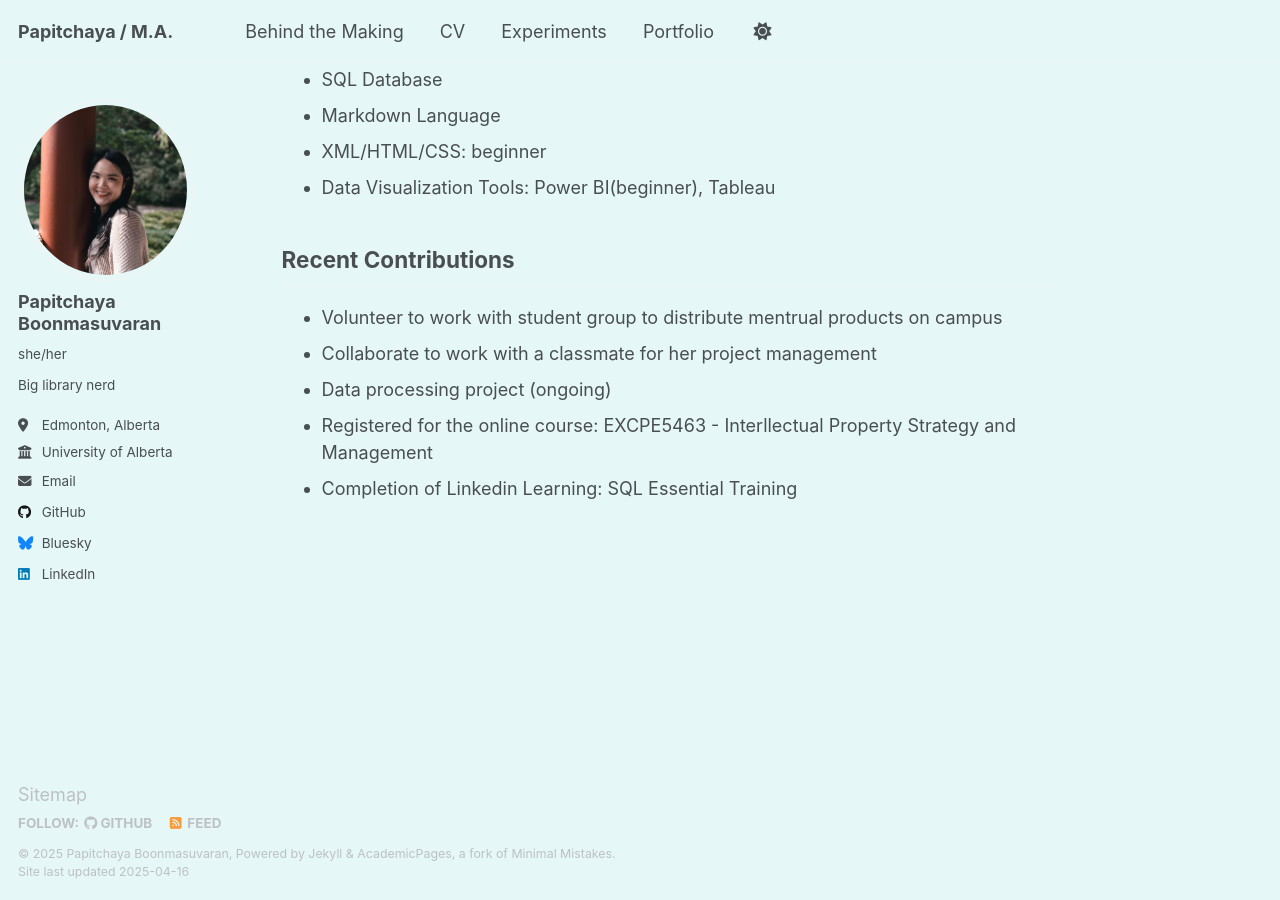
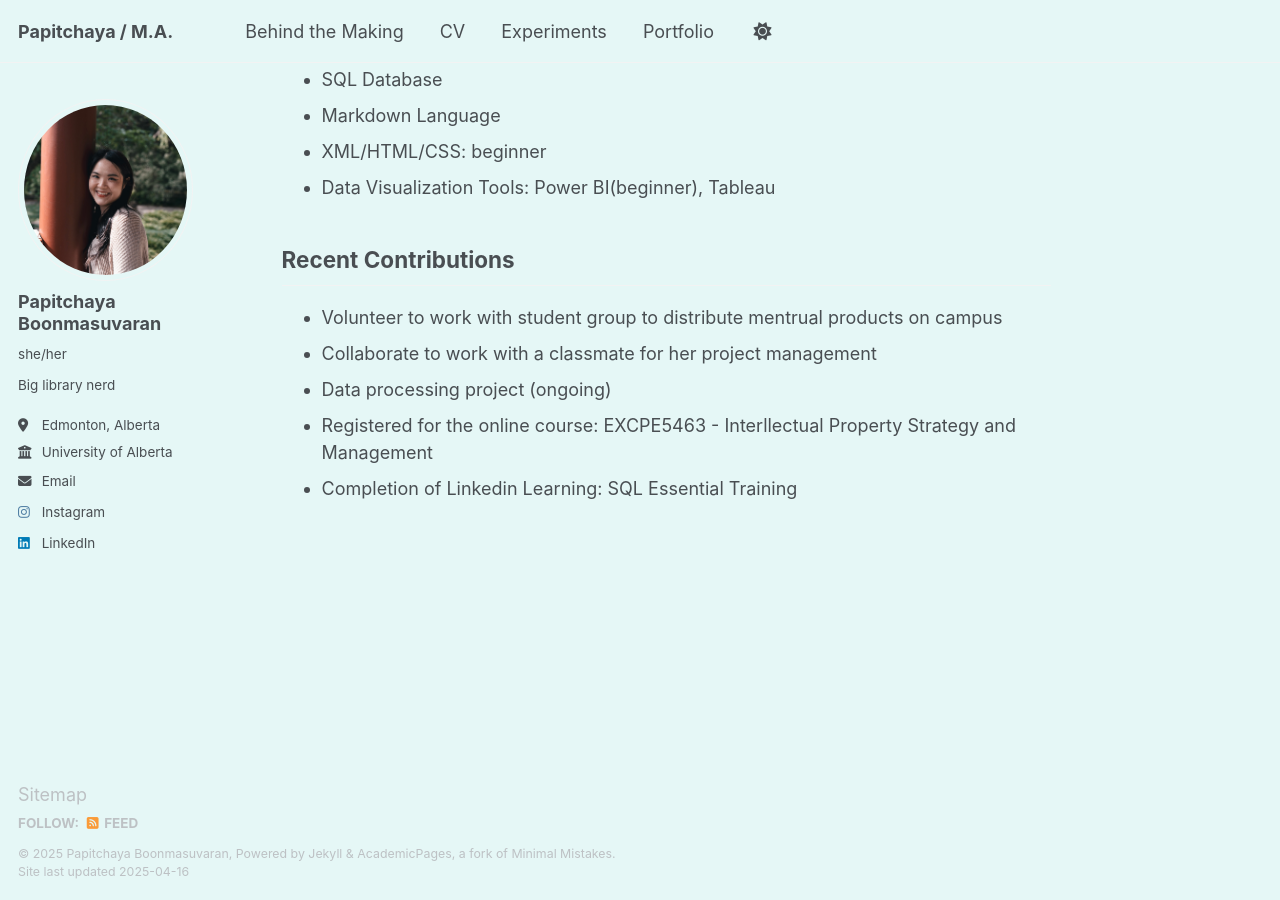
Before and after one commit to 4thpapitch/thedigitalme, a Jekyll site: the page built from _pages/about.md, in a window 1280 px wide and 900 px high, scrolled down 2107 px. Built offline with Jekyll 4.4.1, drawn with Linux system fonts in a browser that asks for light colours; part of the change alters nothing that is shown.

Commit message:
Update _config.yml

```diff
--- a/_config.yml
+++ b/_config.yml
@@ -45,19 +45,19 @@ author:
   bitbucket        : # Username - Update with your username on the site
   codepen          : # Username
   dribbble         : # Username
-  github           : "academicpages"
+  github           : # Username
   kaggle           : # Username
   stackoverflow    : # User number or user number and name (i.e., use "1" or "1/jeff-atwood")
 
   # Social media
-  bluesky          : "avocadoloveryes" # Replace this with you Bluesky username
+  bluesky          : # Replace this with you Bluesky username
   facebook         : # Username
   flickr           : # Username
   foursquare       : # Username
   goodreads        : # Username
   google_plus      : # Username
   keybase          : # Username
-  instagram        : # Username
+  instagram        : "_ffourthpp"
   lastfm           : # Username
   linkedin         : "https://www.linkedin.com/in/papitchaya-boonmasuvaran"
   mastodon         : # URL
```
